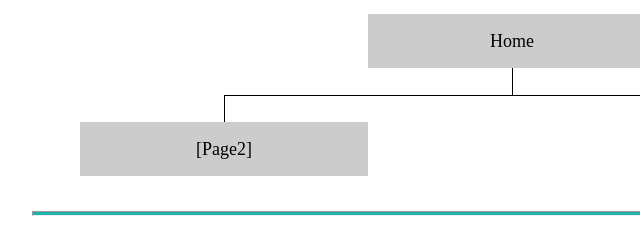
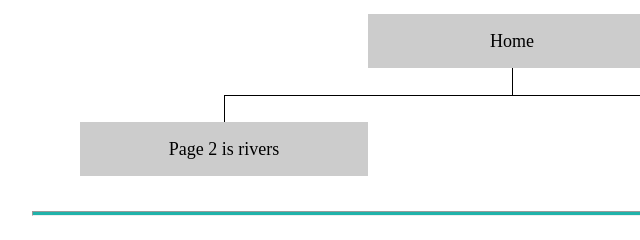
Before and after one commit to KyerraBright/Web-Fundamentals, a plain HTML site: page wwr/site-plan-rafting.html in a window 1280 px wide. Shown: the part 2120-2360 px from the top of the page, 128-768 px from the left. Drawn offline with Linux system fonts and the light colour scheme; a web font is replaced by a local one.

Commit message:
wireframe added

```diff
--- a/wwr/site-plan-rafting.html
+++ b/wwr/site-plan-rafting.html
@@ -107,7 +107,7 @@
     <div class="sitemap">
       <div class="sm-home">Home</div>
       <div class="sm-page2">
-        [Page2]
+        Page 2 is rivers
         <!-- this page will have a name later -->
       </div>
       <div class="sm-page3">Contact Us</div>
```
